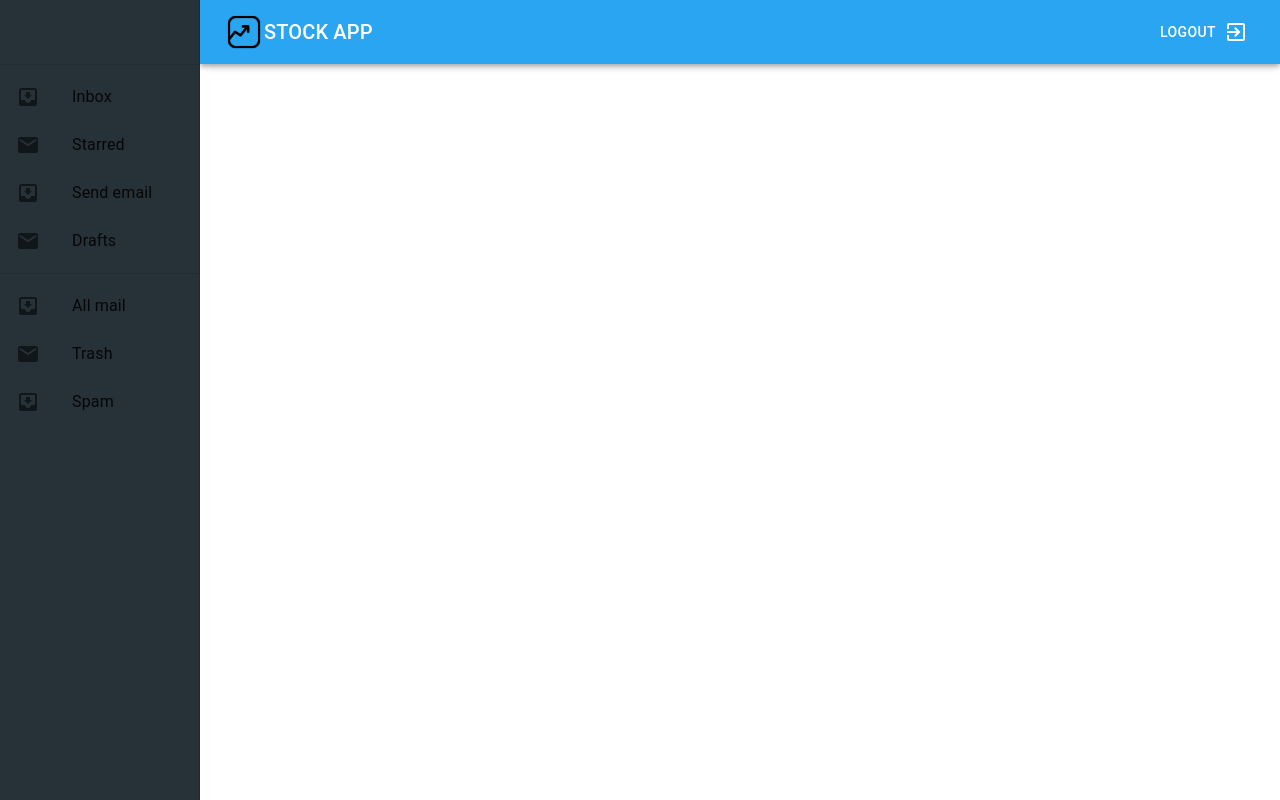
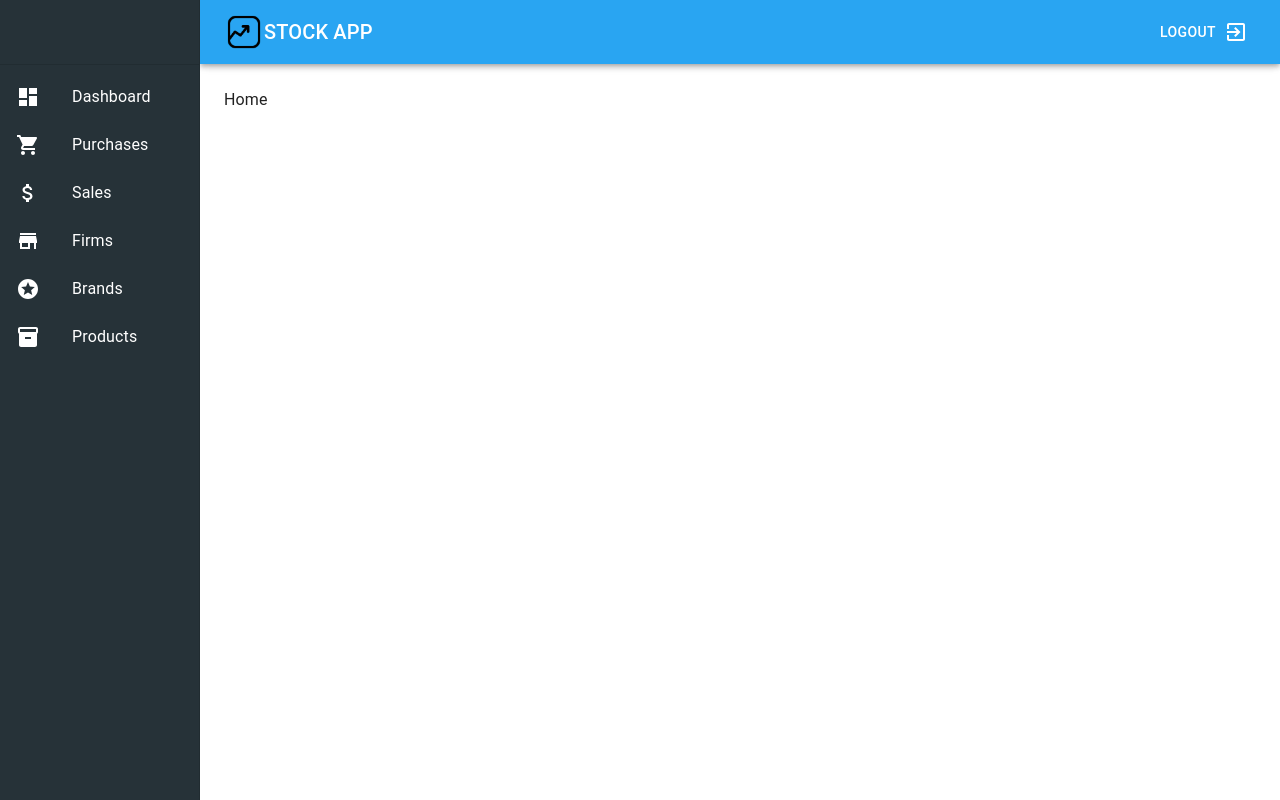
Before and after one commit to samedfft2634/Stock_APP, a React (Create React App) app: page /stock in a window 1280 px wide. Built offline with nearby package versions, Linux system fonts and the light colour scheme.

Commit message:
styles: ListItemButton hover and active

```diff
--- /dev/null
+++ b/src/components/MenuListItems.jsx
@@ -0,0 +1,82 @@
+import ShoppingCartIcon from "@mui/icons-material/ShoppingCart";
+import List from "@mui/material/List";
+import ListItem from "@mui/material/ListItem";
+import ListItemButton from "@mui/material/ListItemButton";
+import ListItemIcon from "@mui/material/ListItemIcon";
+import ListItemText from "@mui/material/ListItemText";
+import DashboardIcon from "@mui/icons-material/Dashboard";
+import AttachMoneyIcon from "@mui/icons-material/AttachMoney";
+import InventoryIcon from "@mui/icons-material/Inventory";
+import StoreIcon from "@mui/icons-material/Store";
+import StarsIcon from "@mui/icons-material/Stars";
+import { useNavigate } from "react-router-dom";
+
+const icons = [
+	{
+		icon: <DashboardIcon />,
+		title: "Dashboard",
+		url: "/stock",
+	},
+	{
+		title: "Purchases",
+		icon: <ShoppingCartIcon />,
+		url: "/stock/purchases/",
+	},
+	{
+		title: "Sales",
+		icon: <AttachMoneyIcon />,
+		url: "/stock/sales/",
+	},
+	{
+		title: "Firms",
+		icon: <StoreIcon />,
+		url: "/stock/firms/",
+	},
+	{
+		title: "Brands",
+		icon: <StarsIcon />,
+		url: "/stock/brands/",
+	},
+	{
+		title: "Products",
+		icon: <InventoryIcon />,
+		url: "/stock/products/",
+	},
+];
+
+const MenuListItems = () => {
+	const navigate = useNavigate();
+	return (
+		<List>
+			{icons.map((item, index) => (
+				<ListItem
+					key={index}
+					disablePadding
+					onClick={() => navigate(item.url)}
+				>
+					<ListItemButton
+						sx={{
+							"& .MuiListItemIcon-root, & .MuiListItemText-primary":
+								{
+									color: "white",
+								},
+							"&:hover .MuiListItemIcon-root, &:hover .MuiListItemText-primary":
+								{
+									color: "red",
+								},
+							"&:active .MuiListItemIcon-root, &:active .MuiListItemText-primary":
+								{
+									color: "#29A5F2",
+								},
+						}}
+					>
+						<ListItemIcon>{item.icon}</ListItemIcon>
+						<ListItemText primary={item.title} />
+					</ListItemButton>
+				</ListItem>
+			))}
+		</List>
+	);
+};
+
+export default MenuListItems;
--- a/src/pages/Dashboard.jsx
+++ b/src/pages/Dashboard.jsx
@@ -5,13 +5,7 @@ import CssBaseline from "@mui/material/CssBaseline";
 import Divider from "@mui/material/Divider";
 import Drawer from "@mui/material/Drawer";
 import IconButton from "@mui/material/IconButton";
-import InboxIcon from "@mui/icons-material/MoveToInbox";
-import List from "@mui/material/List";
-import ListItem from "@mui/material/ListItem";
-import ListItemButton from "@mui/material/ListItemButton";
-import ListItemIcon from "@mui/material/ListItemIcon";
-import ListItemText from "@mui/material/ListItemText";
-import MailIcon from "@mui/icons-material/Mail";
+
 import MenuIcon from "@mui/icons-material/Menu";
 import Toolbar from "@mui/material/Toolbar";
 import Typography from "@mui/material/Typography";
@@ -19,6 +13,8 @@ import Button from "@mui/material/Button";
 import ExitToAppIcon from "@mui/icons-material/ExitToApp";
 import { useSelector } from "react-redux";
 import useAuthCall from "../service/useAuthCall";
+import MenuListItems from "../components/MenuListItems";
+import { Outlet } from "react-router-dom";
 
 const drawerWidth = 200;
 
@@ -36,37 +32,7 @@ function Dashboard(props) {
 		<div>
 			<Toolbar />
 			<Divider />
-			<List>
-				{["Inbox", "Starred", "Send email", "Drafts"].map(
-					(text, index) => (
-						<ListItem key={text} disablePadding>
-							<ListItemButton>
-								<ListItemIcon>
-									{index % 2 === 0 ? (
-										<InboxIcon />
-									) : (
-										<MailIcon />
-									)}
-								</ListItemIcon>
-								<ListItemText primary={text} />
-							</ListItemButton>
-						</ListItem>
-					)
-				)}
-			</List>
-			<Divider />
-			<List>
-				{["All mail", "Trash", "Spam"].map((text, index) => (
-					<ListItem key={text} disablePadding>
-						<ListItemButton>
-							<ListItemIcon>
-								{index % 2 === 0 ? <InboxIcon /> : <MailIcon />}
-							</ListItemIcon>
-							<ListItemText primary={text} />
-						</ListItemButton>
-					</ListItem>
-				))}
-			</List>
+			<MenuListItems />
 		</div>
 	);
 
@@ -95,7 +61,7 @@ function Dashboard(props) {
 					>
 						<MenuIcon />
 					</IconButton>
-					<img src="./favicon.png" alt="logo" width="40" />
+					<img src="/favicon.png" alt="logo" width="40"  />
 					<Typography
 						variant="h6"
 						noWrap
@@ -105,11 +71,17 @@ function Dashboard(props) {
 						STOCK APP
 					</Typography>
 					{user && (
-						<Button
-							onClick={logout}
-							color="inherit"
-							sx={{ display: "flex", gap: 1 }}
-						>
+					<Button
+                    onClick={logout}
+                    color="inherit"
+                    sx={{
+                      display: "flex",
+                      gap: 1,
+                      "&:hover": {
+                        color: "black",
+                      }
+                    }}
+                  >
 							Logout
 							<ExitToAppIcon />
 						</Button>
@@ -165,6 +137,7 @@ function Dashboard(props) {
 				}}
 			>
 				<Toolbar />
+                <Outlet />
 			</Box>
 		</Box>
 	);
--- a/src/router/AppRouter.jsx
+++ b/src/router/AppRouter.jsx
@@ -3,6 +3,12 @@ import Login from "../pages/Login";
 import Register from "../pages/Register";
 import PrivateRouter from "./PrivateRouter";
 import Dashboard from "../pages/Dashboard";
+import Home from "../pages/Home"
+import Purchases from "../pages/Purchases";
+import Sales from "../pages/Sales";
+import Brands from "../pages/Brands";
+import Firms from "../pages/Firms";
+import Products from "../pages/Products";
 
 const AppRouter = () => {
 	return (
@@ -11,7 +17,14 @@ const AppRouter = () => {
 				<Route path="/" element={<Login />} />
 				<Route path="register" element={<Register />} />
 				<Route path="stock" element={<PrivateRouter />}>
-					<Route path="" element={<Dashboard />} />
+					<Route path="" element={<Dashboard />}>
+						<Route index element={<Home />} />
+						<Route path="purchases" element={<Purchases />} />
+						<Route path="sales" element={<Sales />} />
+						<Route path="firms" element={<Firms />} />
+						<Route path="brands" element={<Brands />} />
+						<Route path="products" element={<Products />} />
+					</Route>
 				</Route>
 			</Routes>
 		</Router>
```
Also changed, not shown: src/features/stockSlice.jsx (added, +19 -0 lines).
